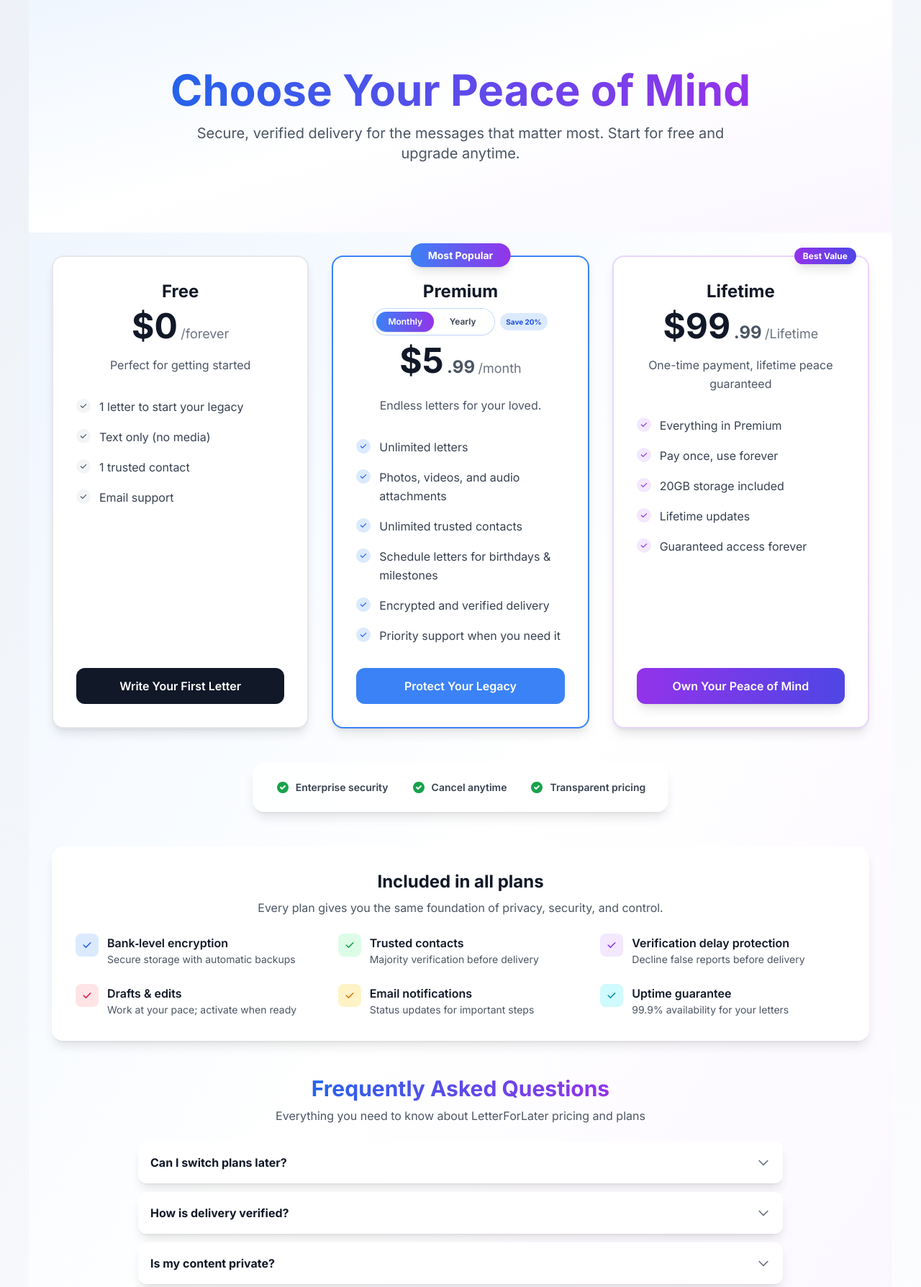
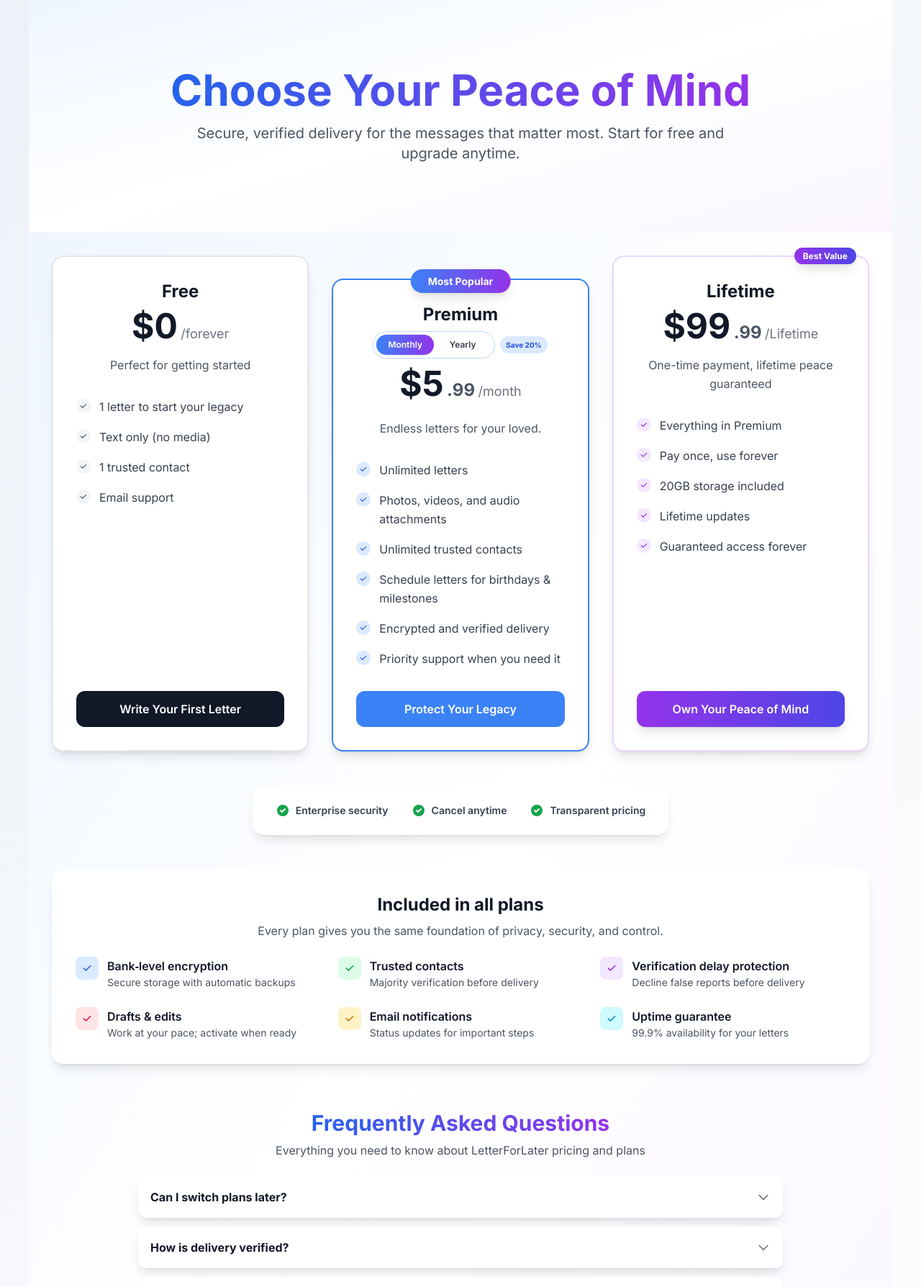
Before and after one commit to hassineaziz/letterforlater, a Flask app: page /pricing in a window 1280 px wide. Shown: the part 133-1921 px from the top of the page at 72% size. Run offline with Flask 3, Linux system fonts and the light colour scheme; parts of the project's set-up code (start-up, migrations or seed data) failed here and were passed over; some libraries are stand-ins or nearby versions.

Commit message:
Fix banner overlapping footer issue
- Adjust banner positioning from -top-4 to -top-3
- Add mt-8 to Premium card for proper spacing
- Increase bottom padding of pricing section (pb-32 md:pb-16)
- Add mt-16 to FAQ section for better spacing
- Add z-20 to banner to ensure proper layering

```diff
--- a/website/templates/pricing.html
+++ b/website/templates/pricing.html
@@ -103,7 +103,7 @@
 <!-- (Toggle moved into Premium card) -->
 
 <!-- Plans Grid -->
-<div class="py-8 bg-gradient-to-br from-blue-50 via-white to-purple-50 pb-28 md:pb-8">
+<div class="py-8 bg-gradient-to-br from-blue-50 via-white to-purple-50 pb-32 md:pb-16">
   <div class="max-w-7xl mx-auto px-4 sm:px-6 lg:px-8">
     <div class="grid grid-cols-1 lg:grid-cols-3 gap-6 md:gap-8 mb-12">
       <!-- Free Plan -->
@@ -150,8 +150,8 @@
       </div>
 
       <!-- Premium Plan -->
-      <div id="premium-card" class="group relative bg-white rounded-2xl border-2 border-blue-500 p-6 md:p-8 shadow-lg hover:shadow-2xl transition-all duration-500 hover:-translate-y-2 order-1 lg:order-none">
-        <div class="absolute -top-4 left-1/2 -translate-x-1/2">
+      <div id="premium-card" class="group relative bg-white rounded-2xl border-2 border-blue-500 p-6 md:p-8 shadow-lg hover:shadow-2xl transition-all duration-500 hover:-translate-y-2 order-1 lg:order-none mt-8">
+        <div class="absolute -top-3 left-1/2 -translate-x-1/2 z-20">
           <span class="bg-gradient-to-r from-blue-500 to-purple-600 text-white text-sm font-bold px-6 py-2 rounded-full shadow-lg">Most Popular</span>
         </div>
         <div class="relative z-10 h-full flex flex-col">
@@ -357,7 +357,7 @@
     </div>
 
     <!-- FAQ (short) -->
-    <div class="max-w-4xl mx-auto">
+    <div class="max-w-4xl mx-auto mt-16">
       <div class="text-center mb-6">
         <h2 class="text-2xl md:text-3xl font-bold text-gray-900 mb-2">
           <span class="bg-gradient-to-r from-blue-600 to-purple-600 bg-clip-text text-transparent">Frequently Asked Questions</span>
```
